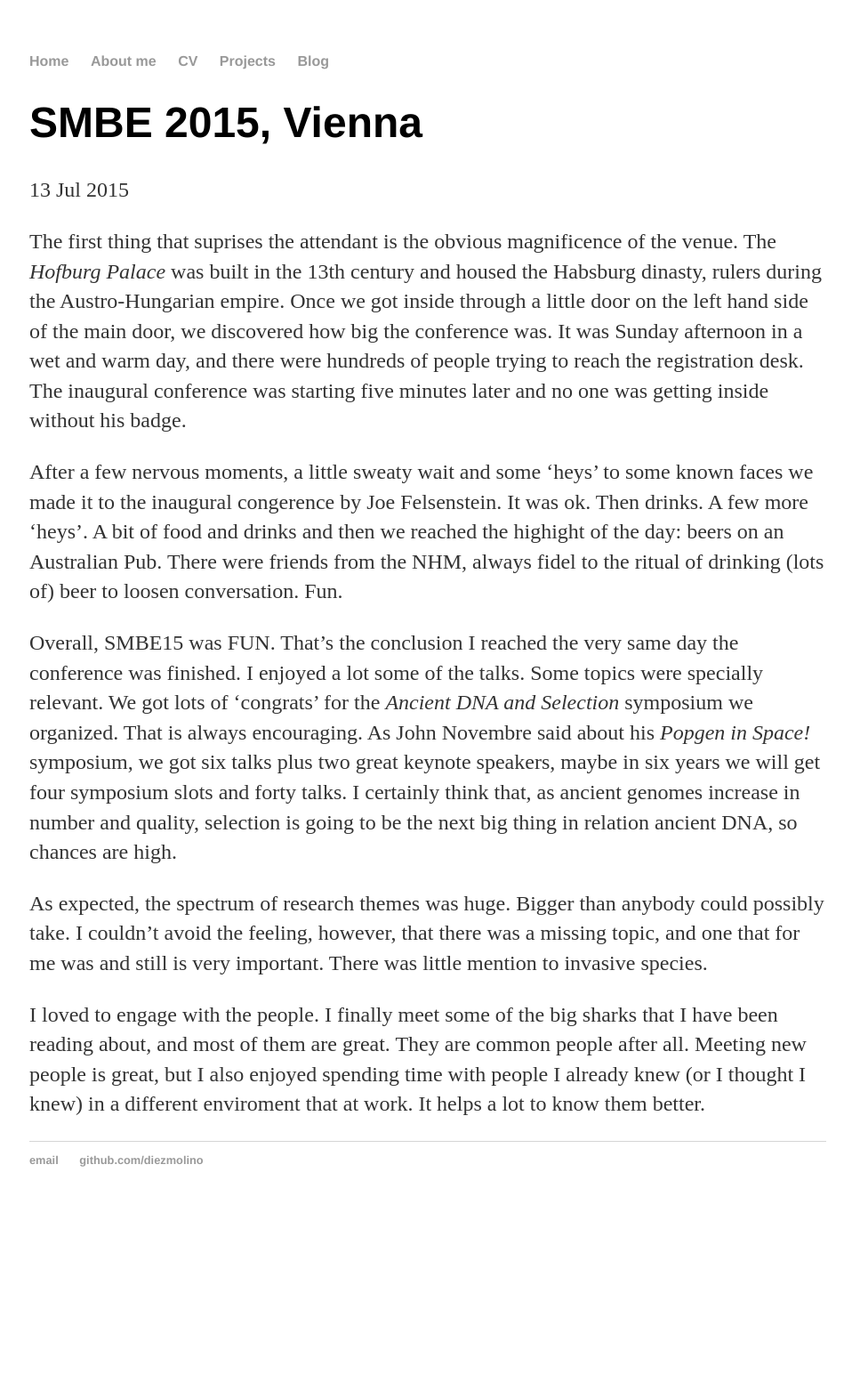
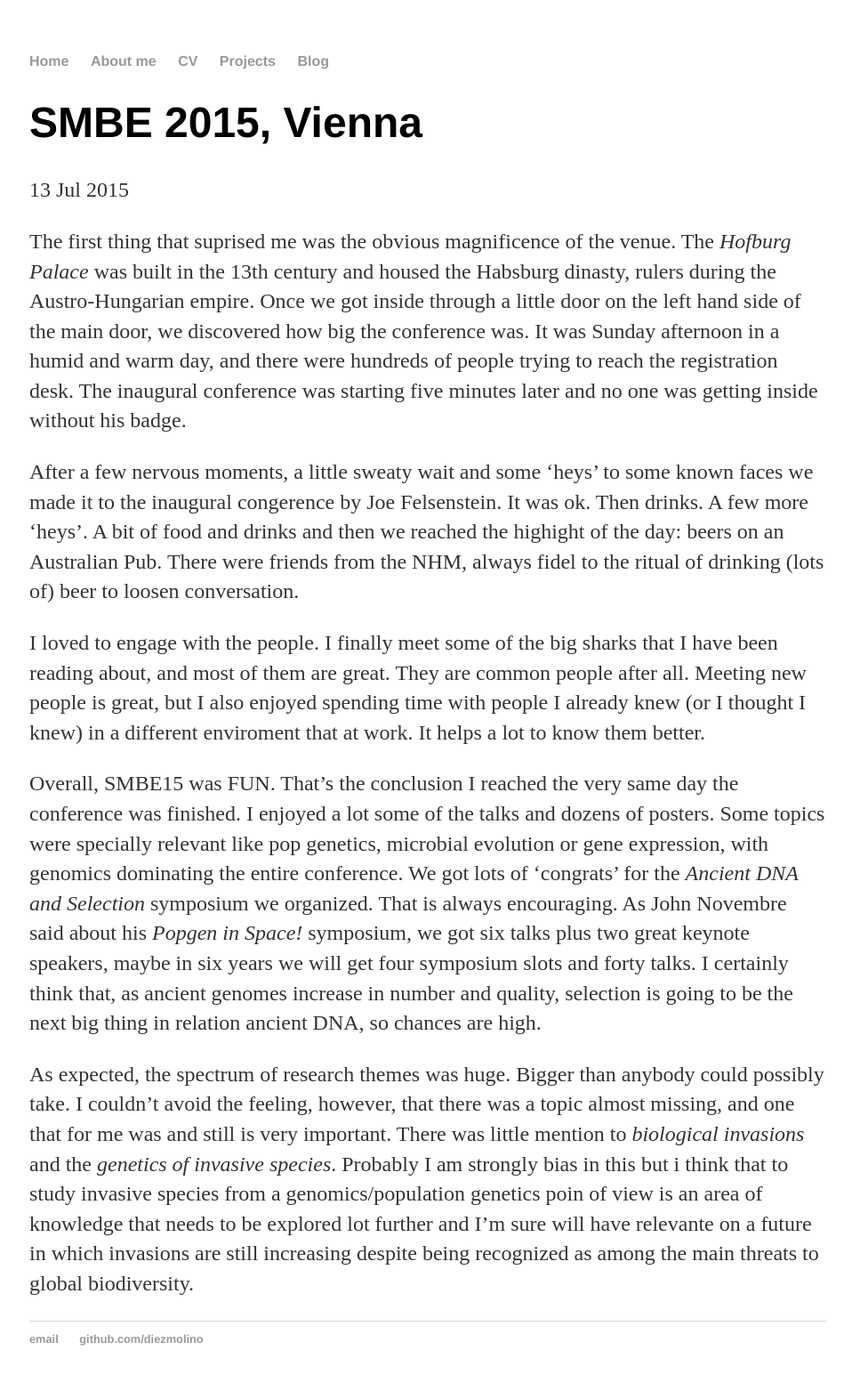
Before and after one commit to DiezMolino/diezmolino.github.io, a Jekyll site: the page built from _posts/2015-07-13-diezmolino-smbe15-1.md, in a window 1280 px wide. Shown: the whole page at 89% size, without its empty margins (159-1117 px from the left). Built offline with Jekyll 4.4.1, drawn with Linux system fonts in a browser that asks for light colours; before the commit the page ends 1371 px from its top, so only the background shows below that.

Commit message:
Update 2015-07-13-diezmolino-smbe15-1.md

```diff
--- a/_posts/2015-07-13-diezmolino-smbe15-1.md
+++ b/_posts/2015-07-13-diezmolino-smbe15-1.md
@@ -4,12 +4,12 @@ title: "SMBE 2015, Vienna"
 date: 2015-07-13
 ---
 
-The first thing that suprises the attendant is the obvious magnificence of the venue. The *Hofburg Palace* was built in the 13th century and housed the Habsburg dinasty, rulers during the Austro-Hungarian empire. Once we got inside through a little door on the left hand side of the main door, we discovered how big the conference was. It was Sunday afternoon in a wet and warm day, and there were hundreds of people trying to reach the registration desk. The inaugural conference was starting five minutes later and no one was getting inside without his badge.
+The first thing that suprised me was the obvious magnificence of the venue. The *Hofburg Palace* was built in the 13th century and housed the Habsburg dinasty, rulers during the Austro-Hungarian empire. Once we got inside through a little door on the left hand side of the main door, we discovered how big the conference was. It was Sunday afternoon in a humid and warm day, and there were hundreds of people trying to reach the registration desk. The inaugural conference was starting five minutes later and no one was getting inside without his badge.
 
-After a few nervous moments, a little sweaty wait and some 'heys' to some known faces we made it to the inaugural congerence by Joe Felsenstein. It was ok. Then drinks. A few more 'heys'. A bit of food and drinks and then we reached the highight of the day: beers on an Australian Pub. There were friends from the NHM, always fidel to the ritual of drinking (lots of) beer to loosen conversation. Fun.
-
-Overall, SMBE15 was FUN. That's the conclusion I reached the very same day the conference was finished. I enjoyed a lot some of the talks. Some topics were specially relevant. We got lots of 'congrats' for the *Ancient DNA and Selection* symposium we organized. That is always encouraging. As John Novembre said about his *Popgen in Space!* symposium, we got six talks plus two great keynote speakers, maybe in six years we will get four symposium slots and forty talks. I certainly think that, as ancient genomes increase in number and quality, selection is going to be the next big thing in relation ancient DNA, so chances are high.
-
-As expected, the spectrum of research themes was huge. Bigger than anybody could possibly take. I couldn't avoid the feeling, however, that there was a missing topic, and one that for me was and still is very important. There was little mention to invasive species.
+After a few nervous moments, a little sweaty wait and some 'heys' to some known faces we made it to the inaugural congerence by Joe Felsenstein. It was ok. Then drinks. A few more 'heys'. A bit of food and drinks and then we reached the highight of the day: beers on an Australian Pub. There were friends from the NHM, always fidel to the ritual of drinking (lots of) beer to loosen conversation.
 
 I loved to engage with the people. I finally meet some of the big sharks that I have been reading about, and most of them are great. They are common people after all. Meeting new people is great, but I also enjoyed spending time with people I already knew (or I thought I knew) in a different enviroment that at work. It helps a lot to know them better.
+
+Overall, SMBE15 was FUN. That's the conclusion I reached the very same day the conference was finished. I enjoyed a lot some of the talks and dozens of posters. Some topics were specially relevant like pop genetics, microbial evolution or gene expression, with genomics dominating the entire conference. We got lots of 'congrats' for the *Ancient DNA and Selection* symposium we organized. That is always encouraging. As John Novembre said about his *Popgen in Space!* symposium, we got six talks plus two great keynote speakers, maybe in six years we will get four symposium slots and forty talks. I certainly think that, as ancient genomes increase in number and quality, selection is going to be the next big thing in relation ancient DNA, so chances are high.
+
+As expected, the spectrum of research themes was huge. Bigger than anybody could possibly take. I couldn't avoid the feeling, however, that there was a topic almost missing, and one that for me was and still is very important. There was little mention to *biological invasions* and the *genetics of invasive species*. Probably I am strongly bias in this but i think that to study invasive species from a genomics/population genetics poin of view is an area of knowledge that needs to be explored lot further and I'm sure will have relevante on a future in which invasions are still increasing despite being recognized as among the main threats to global biodiversity.
```
